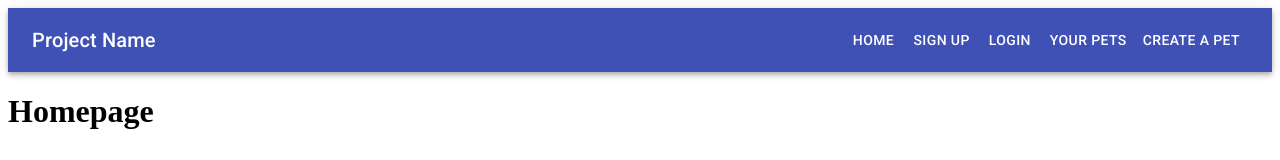
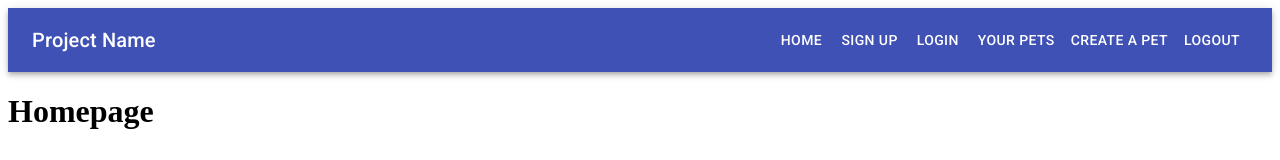
Before and after one commit to bakellian/phase-2-project, a React (Create React App) app: page / in a window 1280 px wide. Shown: the top 160 px of the page. Built offline with nearby package versions, Linux system fonts and the light colour scheme.

Commit message:
adding json file

```diff
--- /dev/null
+++ b/db.json
@@ -0,0 +1,3 @@
+{
+
+}
--- a/src/App.js
+++ b/src/App.js
@@ -1,5 +1,6 @@
 import Navbar from './Components/Navigation/Navbar';
 import { BrowserRouter as Router, Routes, Route } from 'react-router-dom' //alias to use "router" instead of "BrowserRouter"
+// in the new update "Switch" is now "Routes". Does exactly what switch does but more effective. and don't have to use "exact" prop anymore. Router does it automatically
 import HomePage from './Components/Static /HomePage';
 import Signup from './Components/Auth/Signup';
 import Login from './Components/Auth/Login';
@@ -14,9 +15,10 @@ const App = () => { //changed to arrow function to keep it up to date with ES6 b
     <Router>
       {/* Navbar is inside router so we will be able to use links */}
       <Navbar />
-      {/* whats the difference between route v switch  */}
+      {/* Router v Routes in React?? */}
       <Routes>
         <Route path="/" element={ <HomePage /> } />
+        {/* rendering homepage in the element */}
         <Route path="/signup" element={ <Signup /> } />
         <Route path="/login" element={ <Login /> } />
         <Route path="/petlist" element={ <PetList /> } />
--- a/src/Components/Navigation/Navbar.jsx
+++ b/src/Components/Navigation/Navbar.jsx
@@ -37,6 +37,8 @@ const NavBar = () => {
           <Button color="inherit" to='/login' component={ Link }>Login</Button>
           <Button color="inherit" to='/petlist' component={ Link }>Your Pets</Button>
           <Button color="inherit" to='/petform' component={ Link }>Create a Pet</Button>
+          <Button color="inherit">Logout</Button>
+          {/* logout won't actually link anywhere */}
         </Toolbar>
       </AppBar>
     </div>
```
Also changed, not shown: 1 other file (tests, documents, lock files or other folders).
